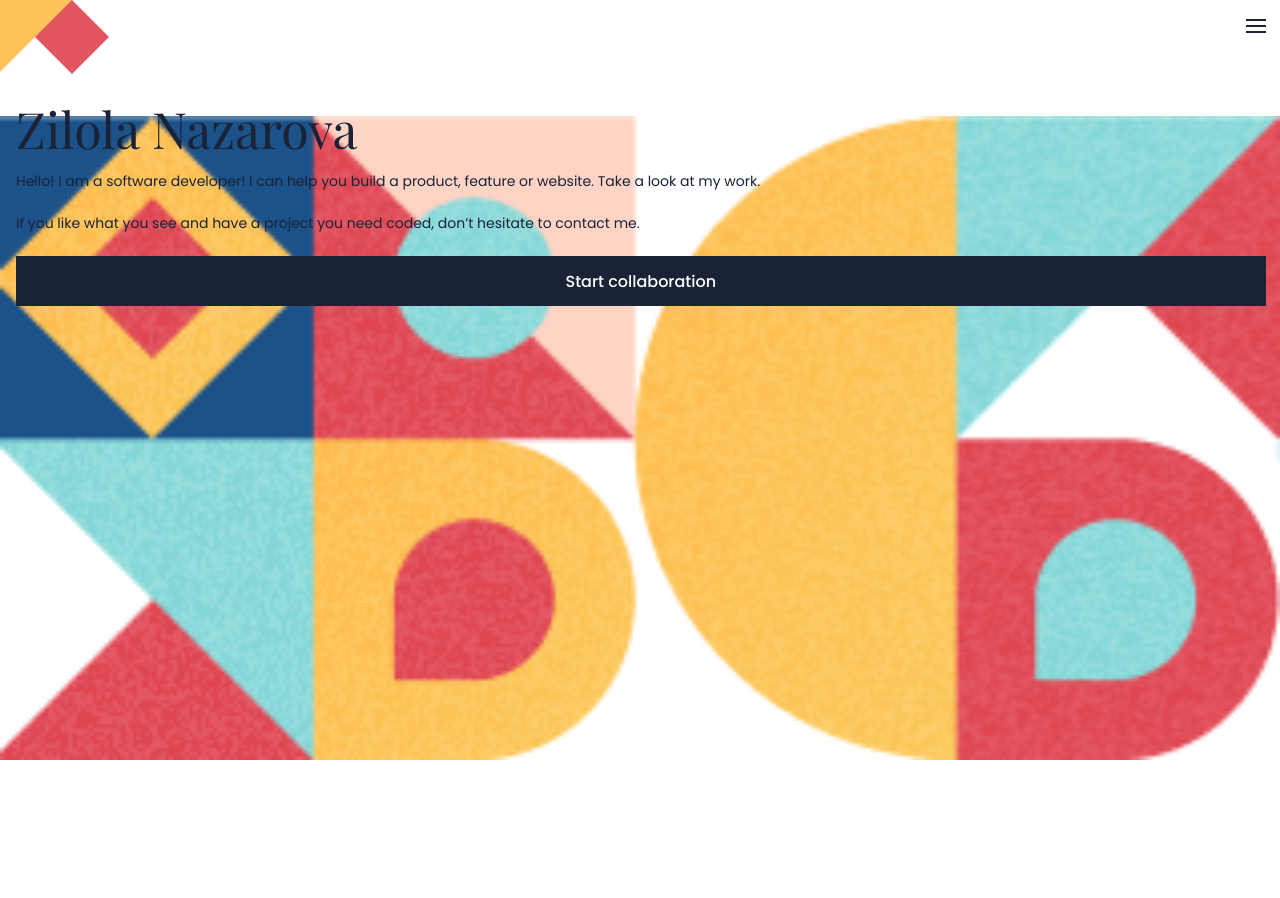
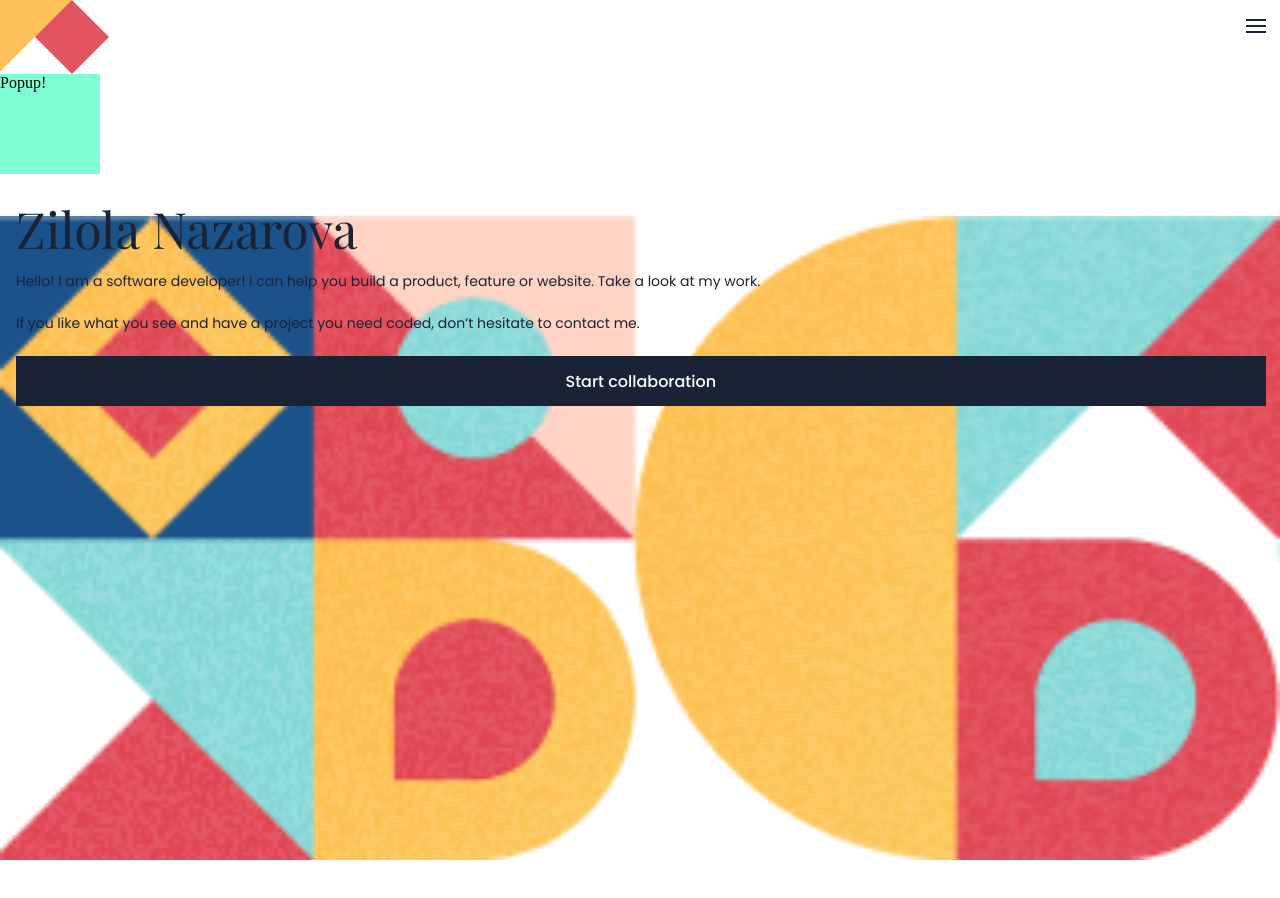
Before and after one commit to Zilola-Nazarova/popup-test, a website: page index.html in a window 1280 px wide. Both pictures are taken after a click on the link 1256 px from the left and 28 px from the top of the page. Before the commit the page ends 800 px from the top, so only its background shows below. Drawn offline with nearby package versions, Linux system fonts and the light colour scheme.

Commit message:
Add primitive div popup, work on the script

```diff
--- a/index.html
+++ b/index.html
@@ -21,7 +21,17 @@
         <li><a href="#">Contact</a></li>
       </ul>
       <a class="menu" href="#"><img src="./images/ic_menu.png"></a>
+      <script>
+        let menu = document.querySelector('.menu');
+        menu.addEventListener('click', function() {
+          let popup = document.querySelector('.popup_menu');
+          popup.classList.toggle('visible');
+        });
+      </script>
     </nav>
+    <div class="popup_menu">
+      <p>Popup!</p>
+    </div>
   </header>
   <main>
     <section id="headline">
--- a/styles.css
+++ b/styles.css
@@ -31,6 +31,17 @@ ul.navigation li {
 
 ul.navigation a {
   text-decoration: none;
+}
+
+.popup_menu {
+  height: 100px;
+  width: 100px;
+  display: none;
+  background-color: aquamarine;
+}
+
+.visible {
+  display: block;
 }
 
 #headline {
```
